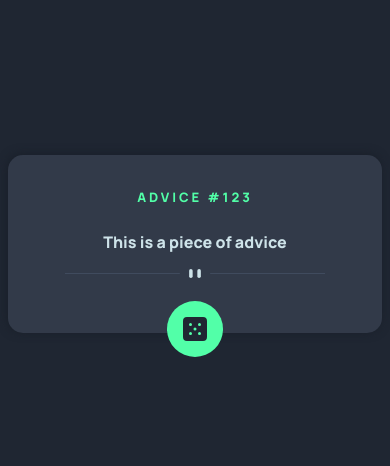
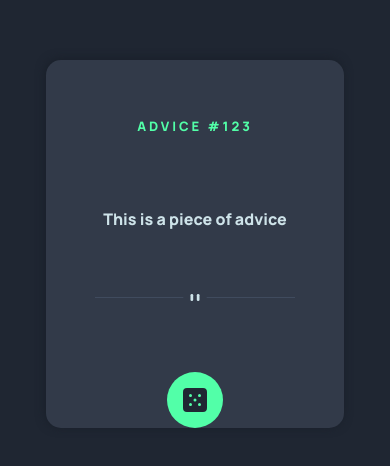
Before and after one commit to JacobMarshall0/FrontendMentor, a plain HTML site: page advice-generator-app-main/index.html in a window 390 px wide. Shown: the part 178-644 px from the top of the page. Drawn offline with Linux system fonts and the light colour scheme.

Commit message:
Added some mobile responsiveness

```diff
--- a/advice-generator-app-main/style.css
+++ b/advice-generator-app-main/style.css
@@ -62,3 +62,11 @@ button {
 #mobile {
     display: none;
 }
+
+
+@media screen and (max-width:50em) {
+    .app {
+        width: 250px;
+        height: 320px;
+    }
+}
```
